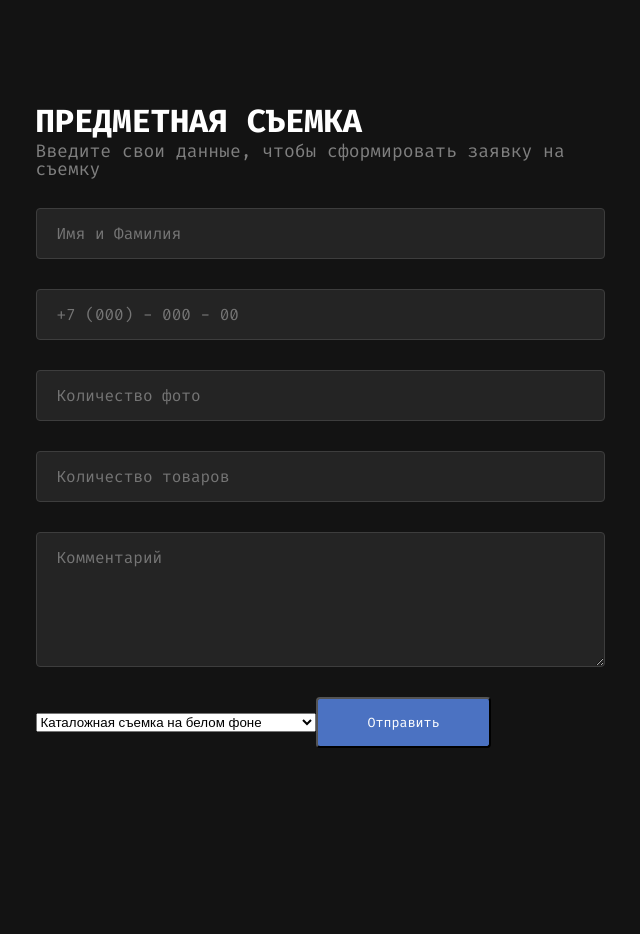
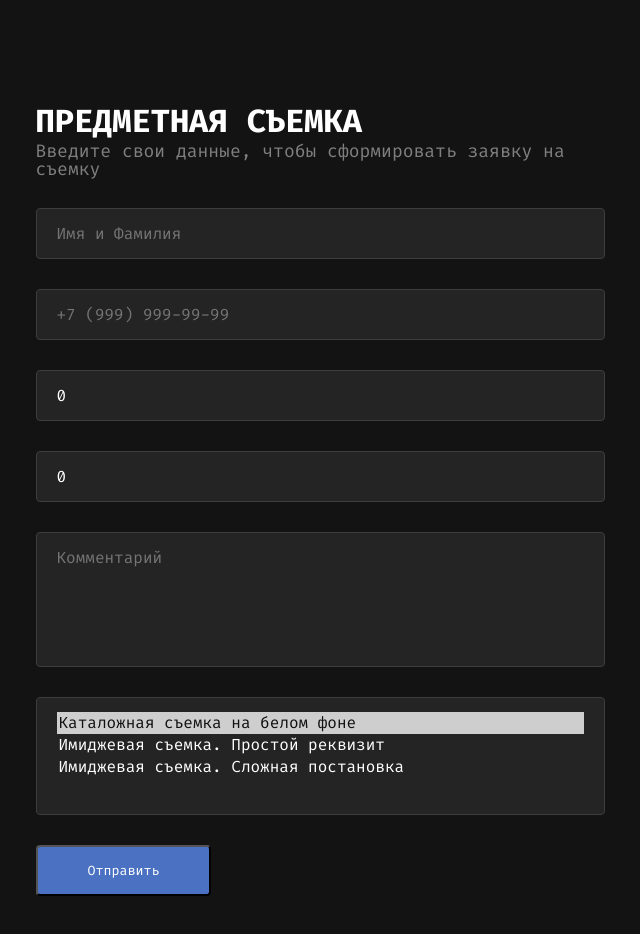
Before and after one commit to EmilKhamatnurov/react-registration-app, a React (Vite) app: page / in a window 1280 px wide. Shown: the top 934 px of the page, without its empty margins (320-960 px from the left). Before the commit the page ends 848 px from the top, so only its background shows below. Built offline with nearby package versions, Linux system fonts and the light colour scheme.

Commit message:
Какие-то правки

```diff
--- a/package.json
+++ b/package.json
@@ -10,6 +10,7 @@
     "preview": "vite preview"
   },
   "dependencies": {
+    "libphonenumber-js": "^1.10.51",
     "react": "^18.2.0",
     "react-dom": "^18.2.0",
     "react-jss": "^10.10.0",
--- a/src/components/Button.jsx
+++ b/src/components/Button.jsx
@@ -21,4 +21,5 @@ function Button(props) {
         </button>
     )
 }
+
 export default Button
--- a/src/components/Form.jsx
+++ b/src/components/Form.jsx
@@ -1,5 +1,6 @@
 import React, { useState } from 'react'
 import { createUseStyles } from 'react-jss';
+
 import Input from './Input'
 import Button from './Button';
 import Select from './Select';
@@ -8,45 +9,68 @@ const formStyles = createUseStyles({
     'inputs-form': {
         maxWidth: "100%",
         width: "100%",
-
+    },
+    'error': {
+        color: "red",
+        fontSize: "24px"
     }
 })
 
-const SHOOTING_TYPES = {
-    CATALOG_PHOTOGRAPHY: 'Каталожная съемка на белом фоне',
-    STAGED_PHOTOGRAPGY: 'Имиджевая съемка. Простой реквизит',
-    ARTISTIC_PHOTOGRAPHY: 'Имиджевая съемка. Сложная постановка'
-}
-
 function Form() {
-
+    // КОНСТАНТЫ
+    const SHOOTING_TYPES = {
+        CATALOG_PHOTOGRAPHY: 'Каталожная съемка на белом фоне',
+        STAGED_PHOTOGRAPGY: 'Имиджевая съемка. Простой реквизит',
+        ARTISTIC_PHOTOGRAPHY: 'Имиджевая съемка. Сложная постановка'
+    }
     const formStyle = formStyles();
     // STATES
+    const [inputError, setError] = useState({
+        text: '',
+        isError: false
+    });
+
     const [form, setForm] = useState({
         name: '',
         number: '',
-        photoQuantity: '',
-        productQuantity: '',
+        photoQuantity: 0,
+        productQuantity: 0,
         comment: '',
-        shooting_type: SHOOTING_TYPES['CATALOG_PHOTOGRAPHY']
+        shooting_type: [SHOOTING_TYPES['CATALOG_PHOTOGRAPHY']]
     })
 
     // FUNCTIONS
     function handleInputChange(e) {
-        const {name, value} = e.target
+        const {name, value, type} = e.target
+
         setForm({
             ...form,
             [name]: value
         })
-        console.log(form);
     }
+
+    function handleSelectChange(e) {
+        const options = [...e.target.selectedOptions];
+        const values = options.map(option => option.value);
+        setForm({
+            ...form,
+            shooting_type: values,
+        })
+    }
+
+    const isPositiveNumber = (number) => parseInt(number) >= 0;
 
     function handleSubmit() {
         alert(form.name)
     }
+
+
     // RENDER
     return (
         <form className={formStyle['inputs-form']} onSubmit={handleSubmit}>
+            <div className={formStyle.error}>
+                {inputError['isError'] ? inputError['text'] : ''}
+            </div>
             <Input
                 text='Имя и Фамилия'
                 inputType='simple input'
@@ -56,7 +80,7 @@ function Form() {
                 onChange={handleInputChange}
                 />
             <Input
-                text='+7 (000) - 000 - 00'
+                text='+7 (999) 999-99-99'
                 inputType='simple input'
                 type="number"
                 value={form.number}
@@ -88,13 +112,13 @@ function Form() {
                 onChange={handleInputChange}
                 />
             <Select
-                onChange={handleInputChange}
+                onChange={handleSelectChange}
+                value={form.shooting_type}
                 shooting_type={SHOOTING_TYPES}/>
            <Button
            text="Отправить"/>
         </form>
     )
-
 }
 
 export default Form
--- a/src/components/Input.jsx
+++ b/src/components/Input.jsx
@@ -7,6 +7,7 @@ const inputStyle = createUseStyles({
         maxWidth: "100%",
         boxSizing: "border-box",
         width: "100%",
+        outline: "none",
         display: "block",
         padding: "14px 20px",
         background: "#242424",
@@ -15,6 +16,11 @@ const inputStyle = createUseStyles({
         fontSize: "16px",
         borderRadius: "4px",
         border: "1px solid #3D3D3D",
+        resize: "none",
+        transition: "border-color 0.3s ease",
+        "&:focus": {
+            borderColor: '#6900C6'
+        }
     }}
 )
 function Input({ type, inputType, inputName, text, value, onChange }) {
--- a/src/components/Select.jsx
+++ b/src/components/Select.jsx
@@ -1,9 +1,35 @@
 import React from 'react'
 import { createUseStyles } from 'react-jss';
+const selectStyles = createUseStyles({
+    'select-input': {
+        marginBottom: "30px",
+        maxWidth: "100%",
+        boxSizing: "border-box",
+        width: "100%",
+        display: "block",
+        padding: "14px 20px",
+        background: "#242424",
+        color: "#FFF",
+        fontFamily: "Fira Code;",
+        fontSize: "16px",
+        borderRadius: "4px",
+        border: "1px solid #3D3D3D",
+        outline: "none",
+        "&:focus": {
+            border: "1px solid #6900C6",
+        }
+    }
+})
 
-function Select({onChange, shooting_type}) {
+function Select({onChange, shooting_type, value}) {
+    const selectStyle = selectStyles();
     return(
-        <select onChange={onChange} name="shooting_type">
+        <select
+            className={selectStyle['select-input']}
+            onChange={e => onChange(e)}
+            value={value}
+            name="shooting_type"
+            multiple={true}>
             <option value={shooting_type['CATALOG_PHOTOGRAPHY']}>Каталожная съемка на белом фоне</option>
             <option value={shooting_type['STAGED_PHOTOGRAPGY']}>Имиджевая съемка. Простой реквизит</option>
             <option value={shooting_type['ARTISTIC_PHOTOGRAPHY'] }>Имиджевая съемка. Сложная постановка</option>
```
Also changed, not shown: 1 other file (tests, documents, lock files or other folders).
